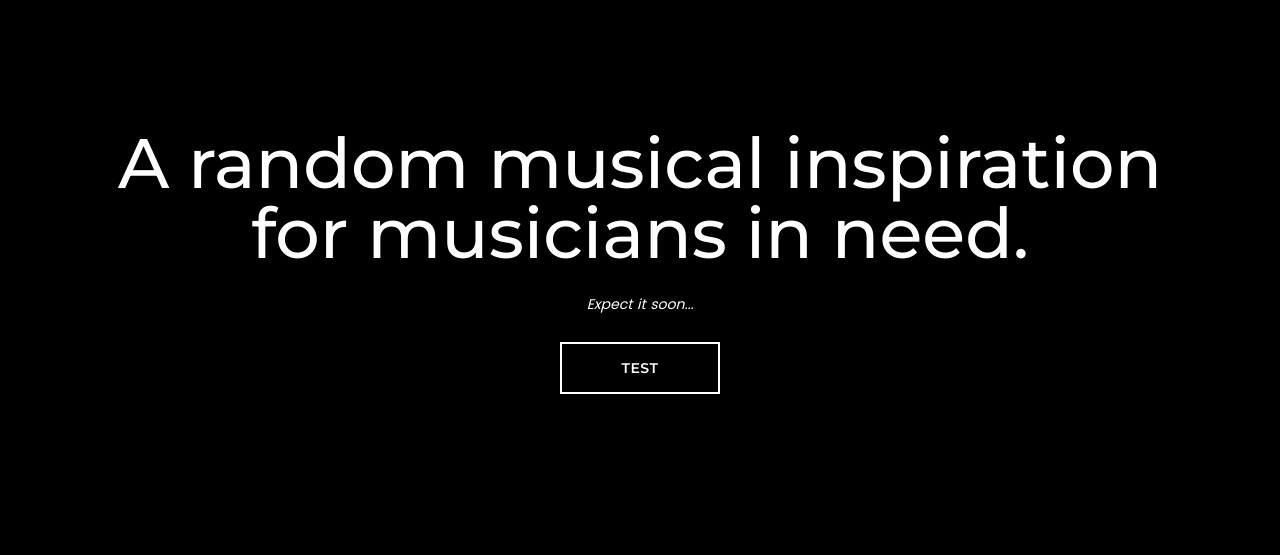
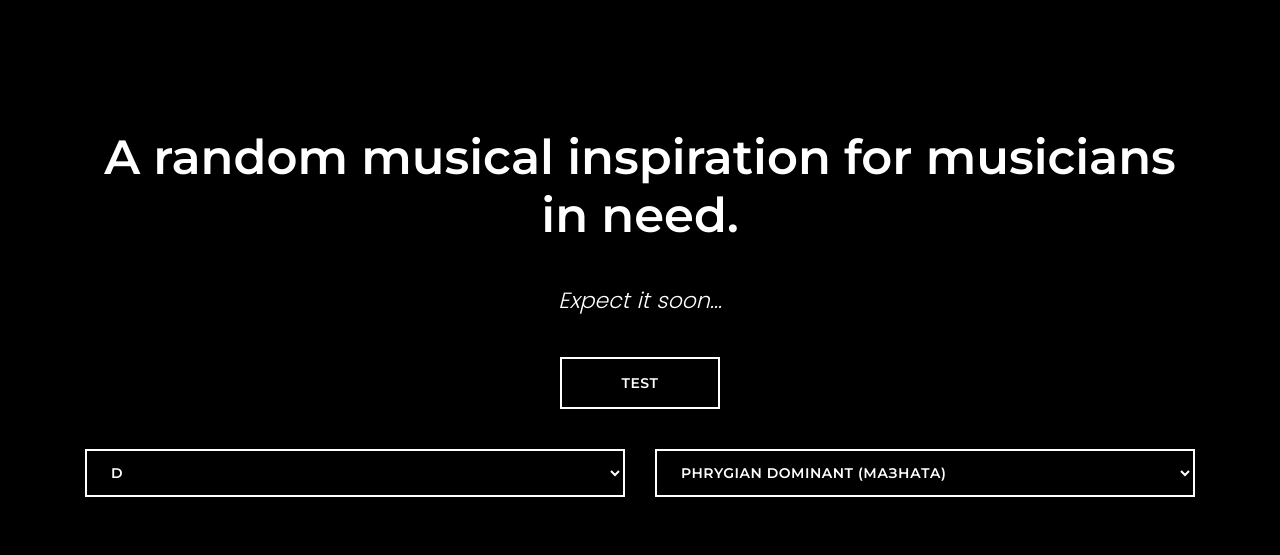
Before and after one commit to yalishanda42/musical-inspiration, a plain HTML site: page index.html in a window 1280 px wide. Drawn offline with Linux system fonts and the light colour scheme.

Commit message:
Add scale selectors

```diff
--- a/app.js
+++ b/app.js
@@ -3,7 +3,6 @@ function generateAbcString() {
     return `X:0
 M:3/4
 L:1/8
-R:Maznata scale
 K:Dm
 Ade|:"Dm"(f2d)e gf|"A7"e2^c4|"Gm"B>>^c BA BG|"A"A3Ade|"Dm"(f2d)e gf|"A7"e2^c4|
 "Gm"A>>B "A7"AG FE|1"Dm"D3Ade:|2"Dm"D3DEF||:"Gm"(G2D)E FG|"Dm"A2F4|"Gm"B>>c "A7"BA BG|
--- a/css/custom.css
+++ b/css/custom.css
@@ -15,3 +15,7 @@ svg, rect, path {
 .abcjs-inline-audio {
     background-color: #fff0
 }
+
+#tonic, #scale {
+    width: inherit;
+}
--- a/index.html
+++ b/index.html
@@ -16,11 +16,63 @@
         <section class="padding-ten-top">
             <div class="container">
                 <div class="text-center xs-padding-50px-top">
-                    <h1 class="text-white">A random musical inspiration for musicians in need.</h1>
-                    <p class="text-white"><i>Expect it soon...</i></p>
+                    <h1 class="text-white font-size48 md-font-size44 sm-font-size36 xs-font-size28 font-weight-600 margin-40px-bottom sm-margin-30px-bottom xs-margin-20px-bottom">A random musical inspiration for musicians in need.</h1>
+                    <p class="text-white font-size22 md-font-size20 sm-font-size18 xs-font-size16 font-weight-300 width-75 xs-width-90 center-col margin-40px-bottom sm-margin-30px-bottom xs-margin-25px-bottom"><i>Expect it soon...</i></p>
                     <a id="testButton" href="javascript:void(0)" class="btn1">Test</a>
                     <div id="sheetmusic"></div>
                     <div id="midiplayer" class="abcjs-large"></div>
+                    <div class="row">
+                        <div class="col-6 text-right margin-40px-bottom margin-40px-top sm-margin-30px-bottom">
+                            <select id="tonic" class="btn1">
+                                <optgroup label="Tonic">
+                                    <option value="0">C</option>
+                                    <option value="1">C# / Db</option>
+                                    <option value="2" selected>D</option>
+                                    <option value="3">D# / Eb</option>
+                                    <option value="4">E</option>
+                                    <option value="5">F</option>
+                                    <option value="6">F# / Gb</option>
+                                    <option value="7">G</option>
+                                    <option value="8">G# / Ab</option>
+                                    <option value="9">A</option>
+                                    <option value="10">A# / Bb</option>
+                                    <option value="11">B</option>
+                                </optgroup>
+                            </select>
+                        </div>
+                        <div class="col-6 text-left margin-40px-bottom margin-40px-top sm-margin-30px-bottom">
+                            <select id="scale" class="btn1">
+                                <optgroup label="Major and minor modes">
+                                    <option value="Minor">Minor</option>
+                                    <option value="Major">Major</option>
+                                    <option value="Dorian">Dorian</option>
+                                    <option value="Phrygian">Phrygian</option>
+                                    <option value="Lydian">Lydian</option>
+                                    <option value="Mixolydian">Mixolydian</option>
+                                    <option value="Locrian">Locrian</option>
+                                </optgroup>
+                                <optgroup label="Minor variations">
+                                    <option value="Harmonic minor">Harmonic minor</option>
+                                    <option value="Melodic minor">Melodic minor</option>
+                                </optgroup>
+                                <optgroup label="Gypsy scales (Мазни)">
+                                    <option value="Phrygian Dominant" selected>Phrygian Dominant (Мазната)</option>
+                                    <option value="Gypsy major">Gypsy major (Двойно мазната)</option>
+                                    <option value="Gypsy minor">Gypsy minor</option>
+                                </optgroup>
+                                <optgroup label="Pentatonics">
+                                    <option value="Minor pentatonic">Minor pentatonic</option>
+                                    <option value="Major pentatonic">Major pentatonic</option>
+                                    <option value="Japanese">Japanese (Мазна пентатоника)</option>
+                                    <option value="South-East Asian">South-East Asian</option>
+                                </optgroup>
+                                <optgroup label="Blues">
+                                    <option value="Minor blues">Minor blues</option>
+                                    <option value="Major blues">Major blues</option>
+                                </optgroup>
+                            </select>
+                        </div>
+                    </div>
                 </div>
             </div>
         </section>
```
